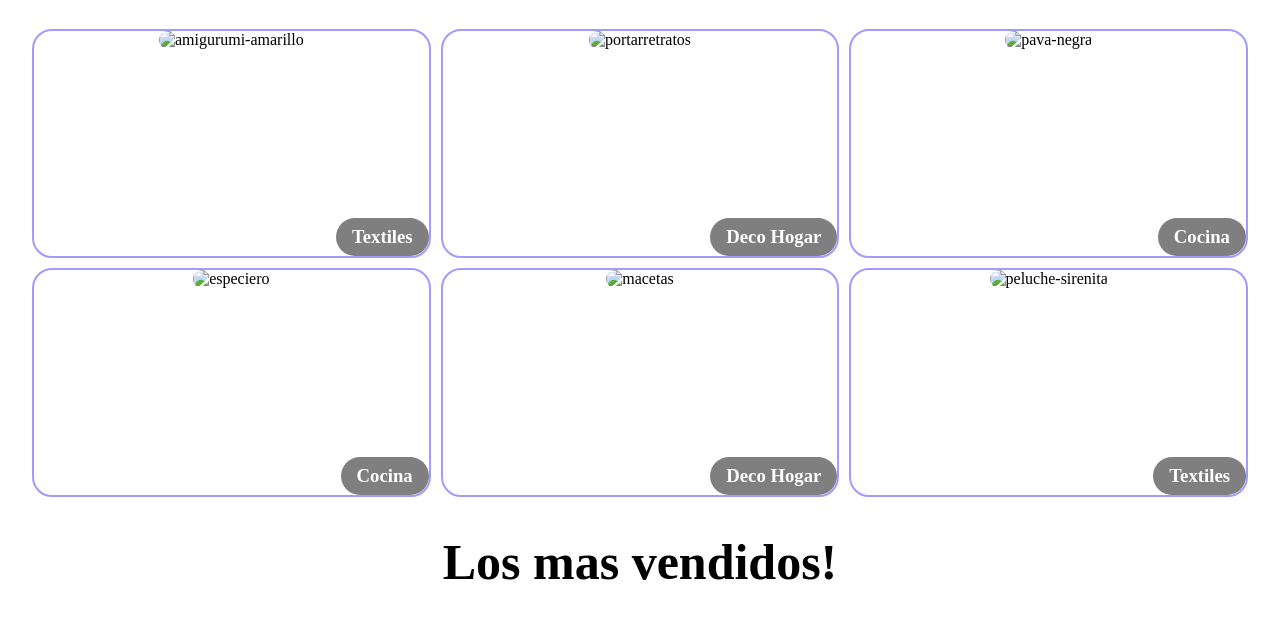
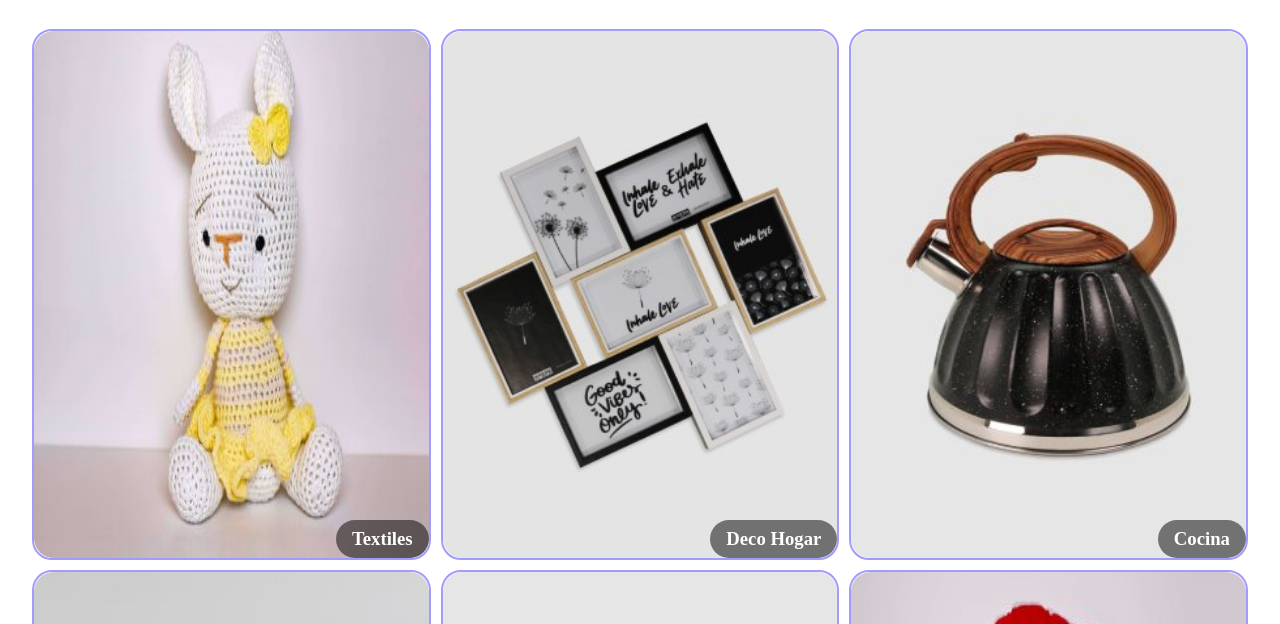
Before and after one commit to Juanchytheclown/soylati-web, a plain HTML site: page index.html in a window 1280 px wide. Shown: the part 687-1311 px from the top of the page. Drawn offline with Linux system fonts and the light colour scheme; the site is published under a folder, as on GitHub Pages, so addresses that start at the root find nothing; some icons are missing.

Commit message:
arreglo de fotos version 2

```diff
--- a/index.html
+++ b/index.html
@@ -51,27 +51,27 @@
 
             <div class=grid>
                 <div class="grid__hijo grid__hijo--1">
-                    <img class="grid__imagen" src="/Imagenes/Textil/amigurumi-amarillo.jpg" alt="amigurumi-amarillo">
+                    <img class="grid__imagen" src="./Imagenes/Textil/amigurumi-amarillo.jpg" alt="amigurumi-amarillo">
                     <h3 class="grid__texto">Textiles</h3>
                 </div>
                 <div class="grid__hijo grid__hijo--2">
-                    <img class="grid__imagen" src="/Imagenes/Hogar/Portarretratos.jpg" alt="portarretratos">
+                    <img class="grid__imagen" src="./Imagenes/Hogar/Portarretratos.jpg" alt="portarretratos">
                     <h3 class="grid__texto">Deco Hogar</h3>
                 </div>
                 <div class="grid__hijo grid__hijo--3">
-                    <img class="grid__imagen" src="/Imagenes/Cocina/pava-negra.jpg" alt="pava-negra">
+                    <img class="grid__imagen" src="./Imagenes/Cocina/pava-negra.jpg" alt="pava-negra">
                     <h3 class="grid__texto">Cocina</h3>
                 </div>
                 <div class="grid__hijo grid__hijo--4">
-                    <img class="grid__imagen" src="/Imagenes/Cocina/Especiero.jpg" alt="especiero">
+                    <img class="grid__imagen" src="./Imagenes/Cocina/Especiero.jpg" alt="especiero">
                     <h3 class="grid__texto">Cocina</h3>
                 </div>
                 <div class="grid__hijo grid__hijo--5">
-                    <img class="grid__imagen" src="/Imagenes/Hogar/macetas.jpg" alt="macetas">
+                    <img class="grid__imagen" src="./Imagenes/Hogar/macetas.jpg" alt="macetas">
                     <h3 class="grid__texto">Deco Hogar</h3>
                 </div>
                 <div class="grid__hijo grid__hijo--6">
-                    <img class="grid__imagen" src="/Imagenes/Textil/peluche-sirenita.jpg" alt="peluche-sirenita">
+                    <img class="grid__imagen" src="./Imagenes/Textil/peluche-sirenita.jpg" alt="peluche-sirenita">
                     <h3 class="grid__texto">Textiles</h3>
                 </div>
 
```
